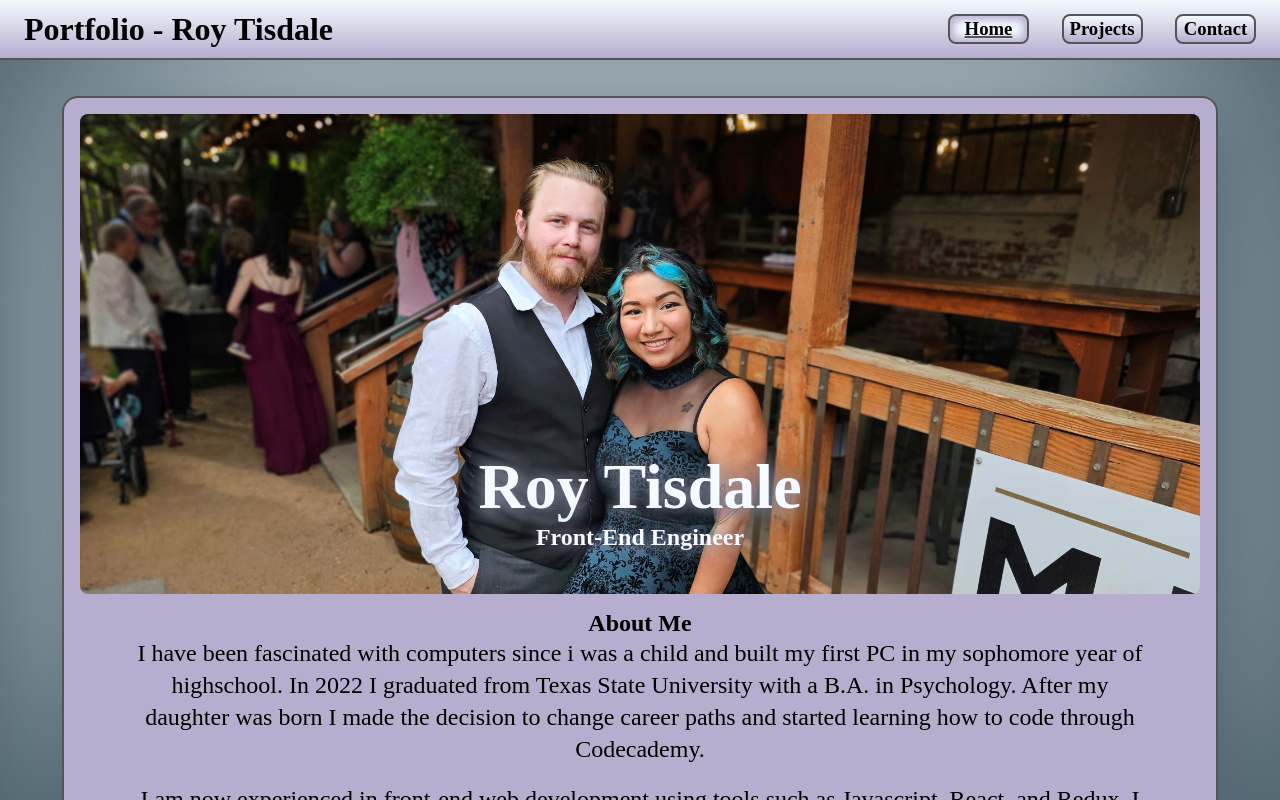
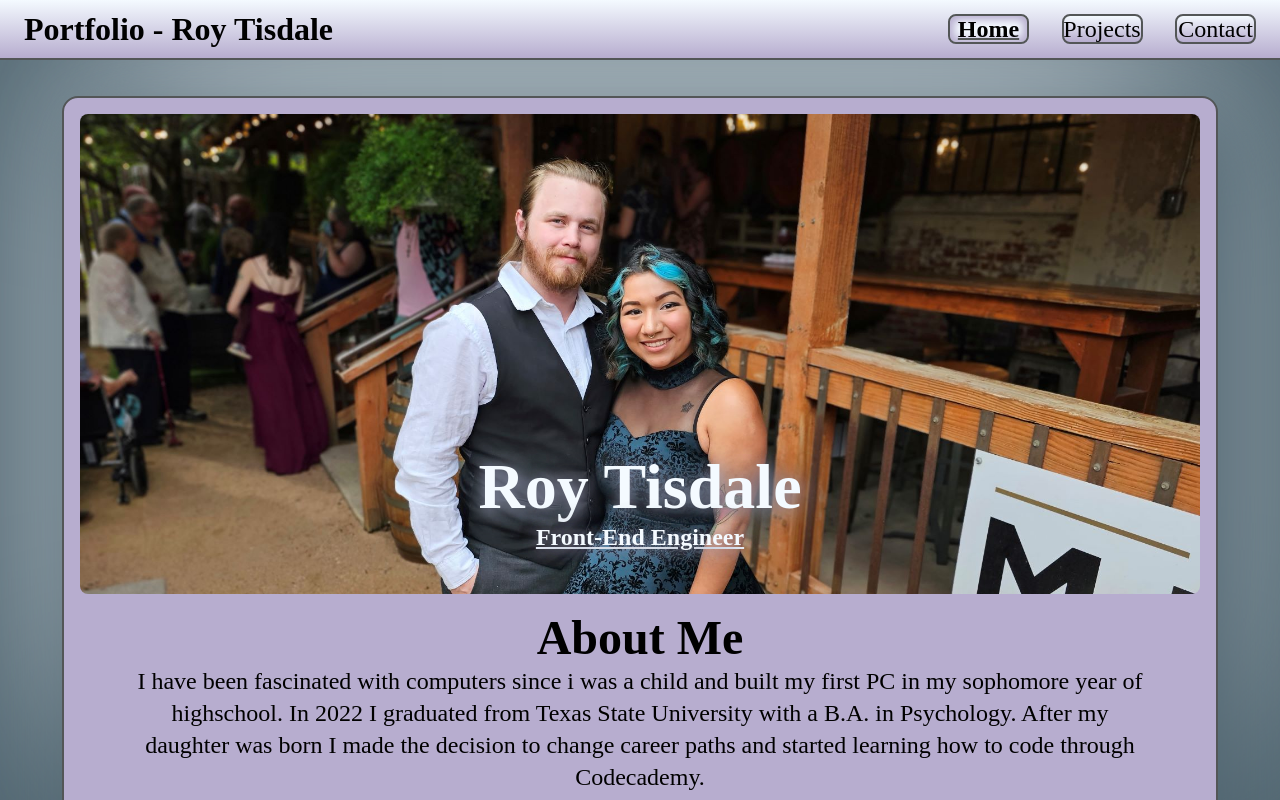
Before and after one commit to R0yalcomet/Portfolio2, a React (Create React App) app: page / in a window 1280 px wide. Built offline with nearby package versions, Linux system fonts and the light colour scheme.

Commit message:
"slight text formatting changes"

```diff
--- a/src/App/App.js
+++ b/src/App/App.js
@@ -16,7 +16,7 @@ function App() {
           <Route path="" element={<Home/>}/>
           <Route path="/contact" element={<Contact/>}/>
           <Route path="/projects" element={<Projects/>}/>
-          <Route path="/:index" element={<ProjectSingleView/>}/>
+          <Route path="/:id" element={<ProjectSingleView/>}/>
         </Route>
       </Routes>
     </BrowserRouter>
--- a/src/App/AppLayout.js
+++ b/src/App/AppLayout.js
@@ -9,9 +9,9 @@ const AppLayout = () => {
             <header>
                 <h1>Portfolio - Roy Tisdale</h1>
                 <nav>
-                    <Link className={location.pathname === "/" ? "currentPage navButton" : "navButton"} to={"/"}><h3>Home</h3></Link>
-                    <Link className={location.pathname === "/projects" ? "currentPage navButton" : "navButton"} to={"/projects"}><h3>Projects</h3></Link>
-                    <Link className={location.pathname === "/contact" ? "currentPage navButton" : "navButton"} to={"/contact"}><h3>Contact</h3></Link>
+                    <Link className={location.pathname === "/" ? "currentPage navButton" : "navButton"} to={"/"}><p>Home</p></Link>
+                    <Link className={location.pathname === "/projects" ? "currentPage navButton" : "navButton"} to={"/projects"}><p>Projects</p></Link>
+                    <Link className={location.pathname === "/contact" ? "currentPage navButton" : "navButton"} to={"/contact"}><p>Contact</p></Link>
                 </nav>
             </header>
             <Outlet/>
--- a/src/Components/Contact/Contact.js
+++ b/src/Components/Contact/Contact.js
@@ -6,13 +6,13 @@ const Contact = () => {
             <section id="contact">
                 <div id="contactPhoto"></div>
                 <div id="contactBody">
-                    <h1>Contact Me</h1><br/>
-                    <h2>Preferred Contact</h2>
-                    <h3>Email: <strong>rltisdale@outlook.com</strong></h3><br/>
-                    <h2>Other Info</h2>
-                    <h3>Alternate Email: <strong>rltisdale@mail.com</strong></h3>
-                    <h3>Phone: <strong>(913) 775-2686</strong></h3>
-                    <h3>Github: <strong>github.com/R0yalcomet</strong></h3>
+                    <h2>Contact Me</h2><br/>
+                    <h3>Preferred Contact</h3>
+                    <h4>Email: <strong>rltisdale@outlook.com</strong></h4><br/>
+                    <h3>Other Info</h3>
+                    <h4>Alternate Email: <strong>rltisdale@mail.com</strong></h4>
+                    <h4>Phone: <strong>(913) 775-2686</strong></h4>
+                    <h4>Github: <strong>github.com/R0yalcomet</strong></h4>
                 </div>
             </section>
         </div>
--- a/src/index.css
+++ b/src/index.css
@@ -117,16 +117,16 @@ p {
     min-height: 50vh;
 }
 
-#contact h1 {
+h2 {
     font-size: 3rem;
 }
 
-#contact h2 {
+h3 {
     font-size: 2rem;
     text-decoration: underline;
 }
 
-#contact h3 {
+h4 {
     font-size: 1.5rem;
     font-weight: 200;
 }
@@ -155,6 +155,7 @@ p {
     background: #F4FAFF;
     box-shadow: inset #B7ADCF 0 0 .5rem .25rem;
     text-decoration: underline #535657 .125rem;
+    font-weight: 800;
 }
 
 #singleView h2 {
@@ -166,4 +167,5 @@ p {
     border-radius: .5rem;
     margin: .5rem 3rem;
     float: right;
+    max-width: 50%;
 }
```
